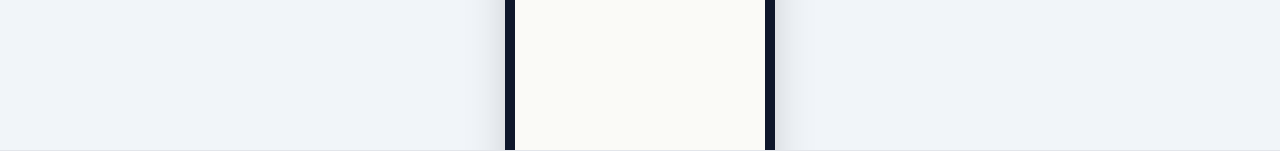
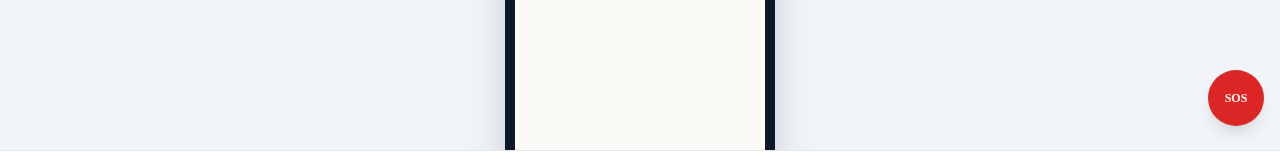
Before and after one commit to vishnumelur/BPL-Mother-Child-Health-Tracking, a Next.js app: page /field in a window 1280 px wide. Shown: the part 594-753 px from the top of the page. Built offline with nearby package versions, Linux system fonts and the light colour scheme; no server answers; the database is empty.

Commit message:
feat: floating SOS button on /field home

```diff
--- a/src/app/field/page.tsx
+++ b/src/app/field/page.tsx
@@ -1,4 +1,5 @@
 // src/app/field/page.tsx
+import Link from "next/link";
 import { getFieldHomeData } from "@/lib/queries/field-home";
 import { getSession } from "@/lib/session";
 import { BeneficiaryCard } from "@/components/beneficiary-card";
@@ -77,6 +78,14 @@ export default async function FieldHome() {
           ))}
         </div>
       </section>
+
+      <Link
+        href="/field/sos"
+        className="fixed md:absolute bottom-20 right-4 z-10 size-14 rounded-full bg-[var(--risk-critical)] text-white flex items-center justify-center shadow-lg hover:scale-105 transition-transform"
+        aria-label="Emergency SOS"
+      >
+        <span className="text-xs font-bold">SOS</span>
+      </Link>
     </div>
   );
 }
```
